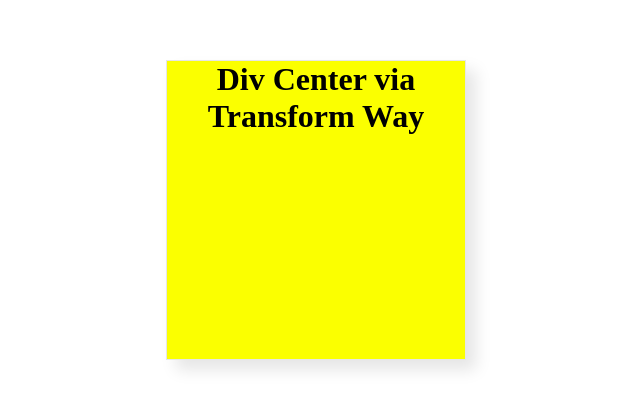
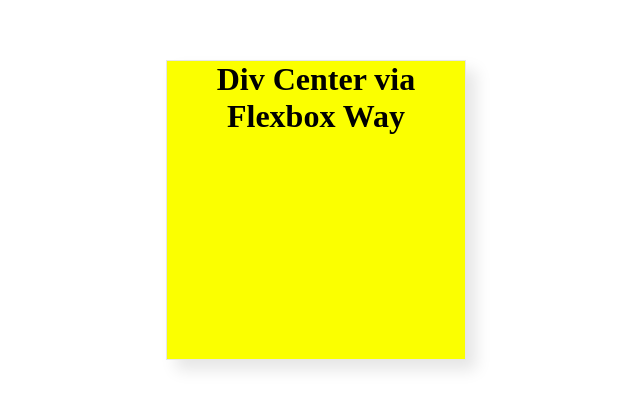
Before and after one commit to jitendra-sme/div-center.github.io, a plain HTML site: page index.html in a window 1280 px wide. Shown: the part 190-598 px from the top of the page, without its empty margins (324-964 px from the left). Drawn offline with Linux system fonts and the light colour scheme.

Commit message:
Flexbox: aligning a div in the center

```diff
--- a/index.html
+++ b/index.html
@@ -13,6 +13,9 @@
       }
       .container {
         height: 100vh;
+        display: flex;
+        justify-content: center;
+        align-items: center;
       }
       .center {
         background-color: #fbff00;
@@ -23,17 +26,13 @@
         width: 300px;
         height: 300px;
         text-align: center;
-        position: relative;
-        top: 50%;
-        left: 50%;
-        transform: translate(-50%, -50%);
       }
     </style>
   </head>
   <body>
     <div class="container">
       <div class="center">
-        <h1>Div Center via Transform Way</h1>
+        <h1>Div Center via Flexbox Way</h1>
       </div>
     </div>
   </body>
```
Also changed, not shown: 1 other file.
